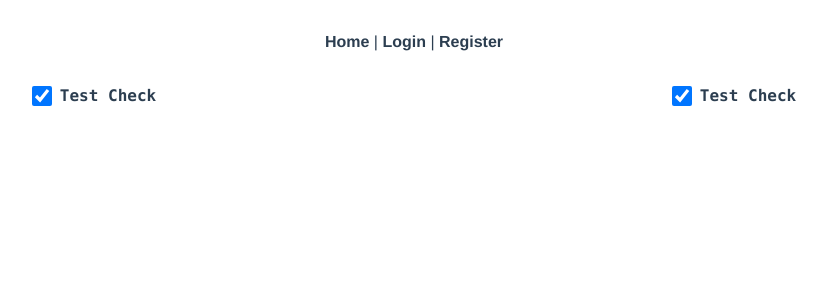
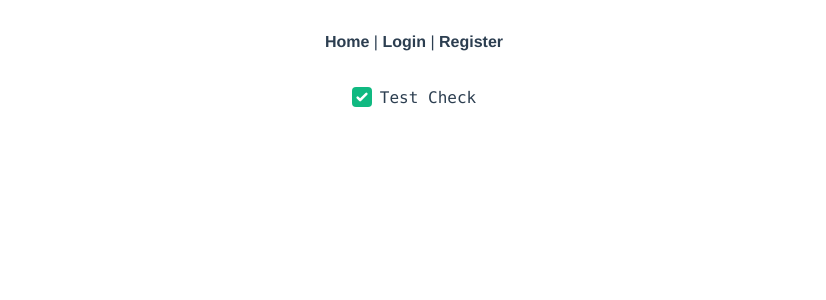
Before and after one commit to isoment/gympilot, a Vue app in the folder vue/: page /component-test in a window 1280 px wide. Shown: the top 300 px of the page, without its empty margins (226-1052 px from the left). Built offline with nearby package versions, Linux system fonts and the light colour scheme; no server answers.

Commit message:
Install tailwind forms

```diff
--- a/vue/package.json
+++ b/vue/package.json
@@ -25,6 +25,7 @@
   "devDependencies": {
     "@babel/core": "^7.12.16",
     "@babel/eslint-parser": "^7.12.16",
+    "@tailwindcss/forms": "^0.5.3",
     "@types/jest": "^27.0.1",
     "@typescript-eslint/eslint-plugin": "^5.4.0",
     "@typescript-eslint/parser": "^5.4.0",
--- a/vue/src/components/inputs/CheckBox.vue
+++ b/vue/src/components/inputs/CheckBox.vue
@@ -3,11 +3,12 @@
     <input
       v-model="isChecked"
       type="checkbox"
-      class="w-5 h-5"
+      class="w-5 h-5 border-gray-400 rounded text-emerald-500 focus:ring-emerald-400"
+      aria-describedby="checkbox-label"
       @change="onChange"
       @click="onClick"
     />
-    <label class="ml-2 font-mono font-bold">{{ label }}</label>
+    <label id="checkbox-label" class="ml-2 font-mono">{{ label }}</label>
   </div>
 </template>
 
@@ -49,3 +50,9 @@ export default defineComponent({
   },
 });
 </script>
+
+<style scoped>
+#checkbox-label {
+  padding-top: 2px;
+}
+</style>
--- a/vue/src/views/ComponentTest.vue
+++ b/vue/src/views/ComponentTest.vue
@@ -6,7 +6,6 @@
         label="Test Check"
         @click="handleClick"
       />
-      <CheckBox v-model="checkboxData" label="Test Check" />
     </div>
   </div>
 </template>
--- a/vue/tailwind.config.js
+++ b/vue/tailwind.config.js
@@ -21,5 +21,5 @@ module.exports = {
       margin: ["first"],
     },
   },
-  plugins: [],
+  plugins: [require("@tailwindcss/forms")],
 };
```
Also changed, not shown: 1 other file (tests, documents, lock files or other folders).
